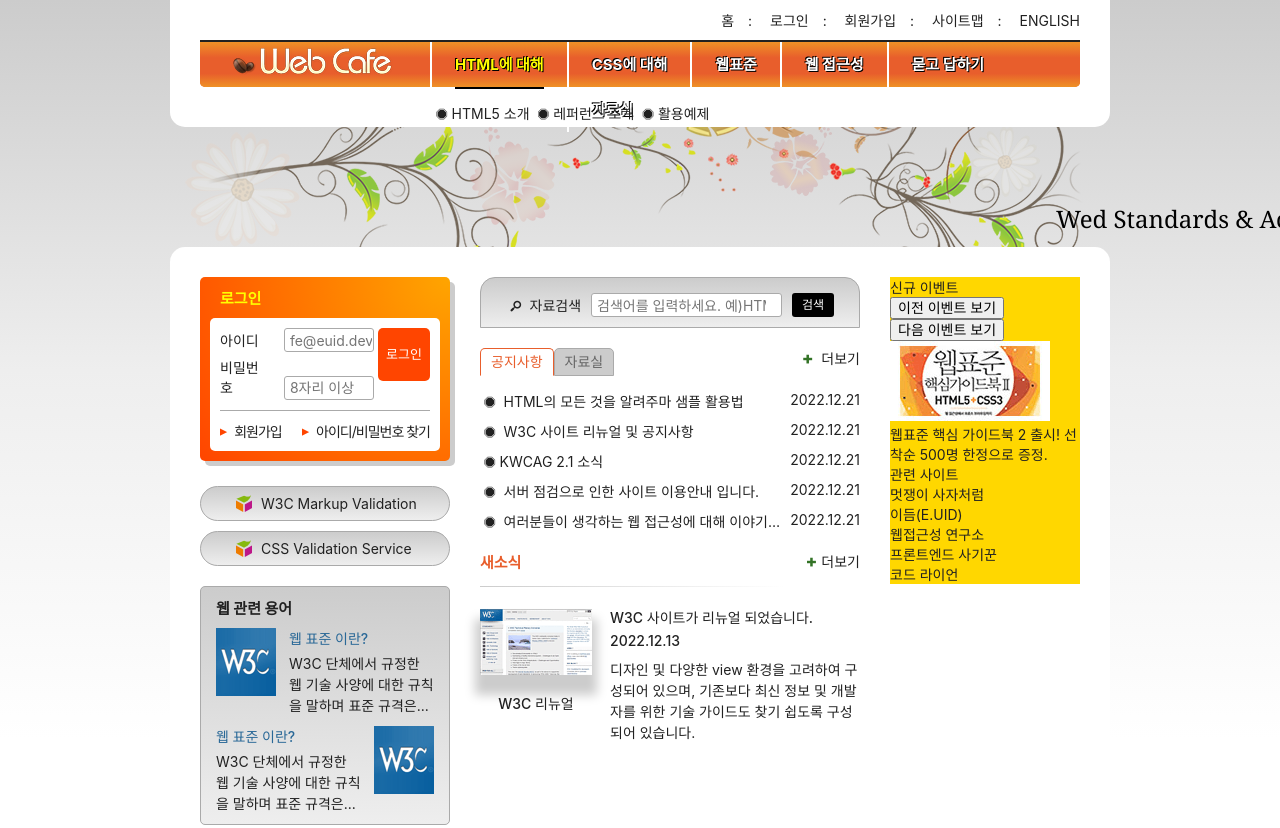
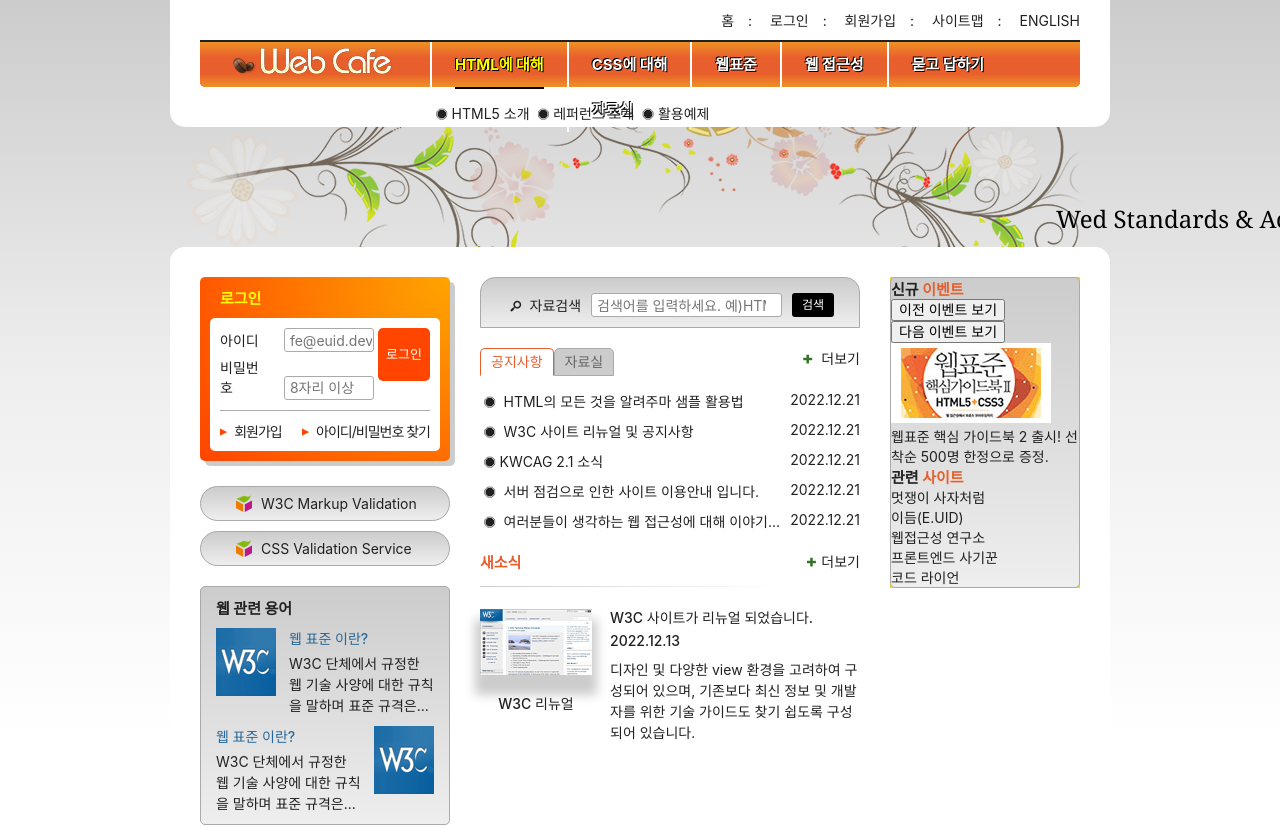
Before and after one commit to to06109/HTML5, a plain HTML site: page index.html in a window 1280 px wide. Shown: the top 828 px of the page. Drawn offline with Linux system fonts and the light colour scheme; a web font is replaced by a local one.

Commit message:
공통 스타일 모듈 생성

```diff
--- /dev/null
+++ b/styles/module.css
@@ -0,0 +1,14 @@
+.gradient-effect {
+  background: #ccc linear-gradient(to bottom, #ccc, #eee);
+  border: 1px solid #aaa;
+  border-radius: 5px;
+}
+
+.accent-color {
+  color: #e85e2c;
+}
+
+.text-xl {
+  font-size: 1.5rem;
+  font-weight: 700;
+}
--- a/styles/style.css
+++ b/styles/style.css
@@ -1,6 +1,7 @@
 @import url(./normalize.css);
 @import url(./reset.css);
 @import url(./fontello.css);
+@import url(./module.css);
 
 /* 숨김 콘텐츠 */
 .a11y-hidden,
@@ -596,7 +597,6 @@
 }
 
 .news-title {
-  color: #e85e2c;
   font-size: 1.5rem;
   font-weight: 700;
 }
@@ -649,6 +649,8 @@
   left: 20px;
 }
 
+/* 신규이벤트 및 관련사이트 */
+
 /* 슬로건 */
 .slogan {
   background: skyblue;
```
